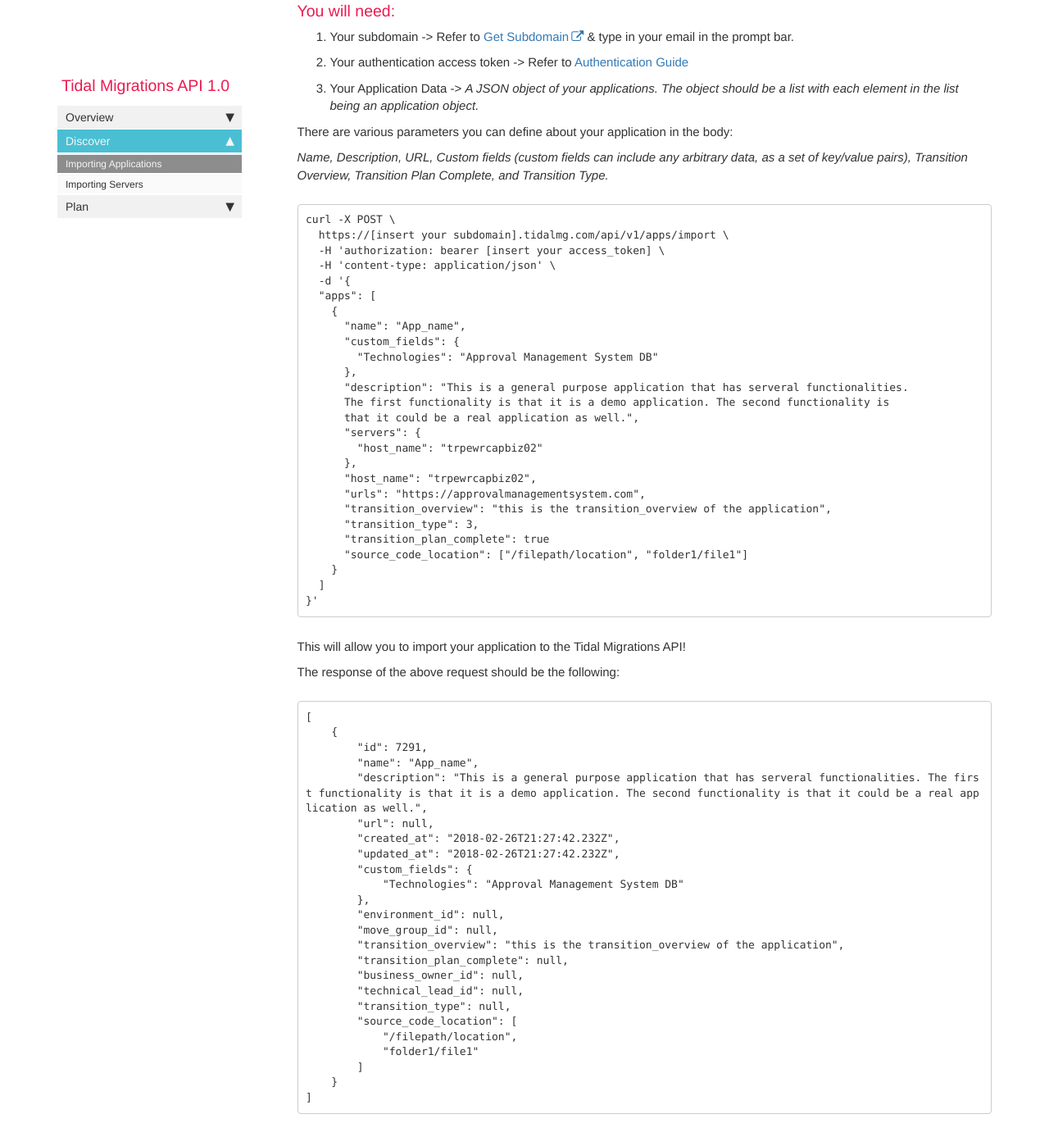
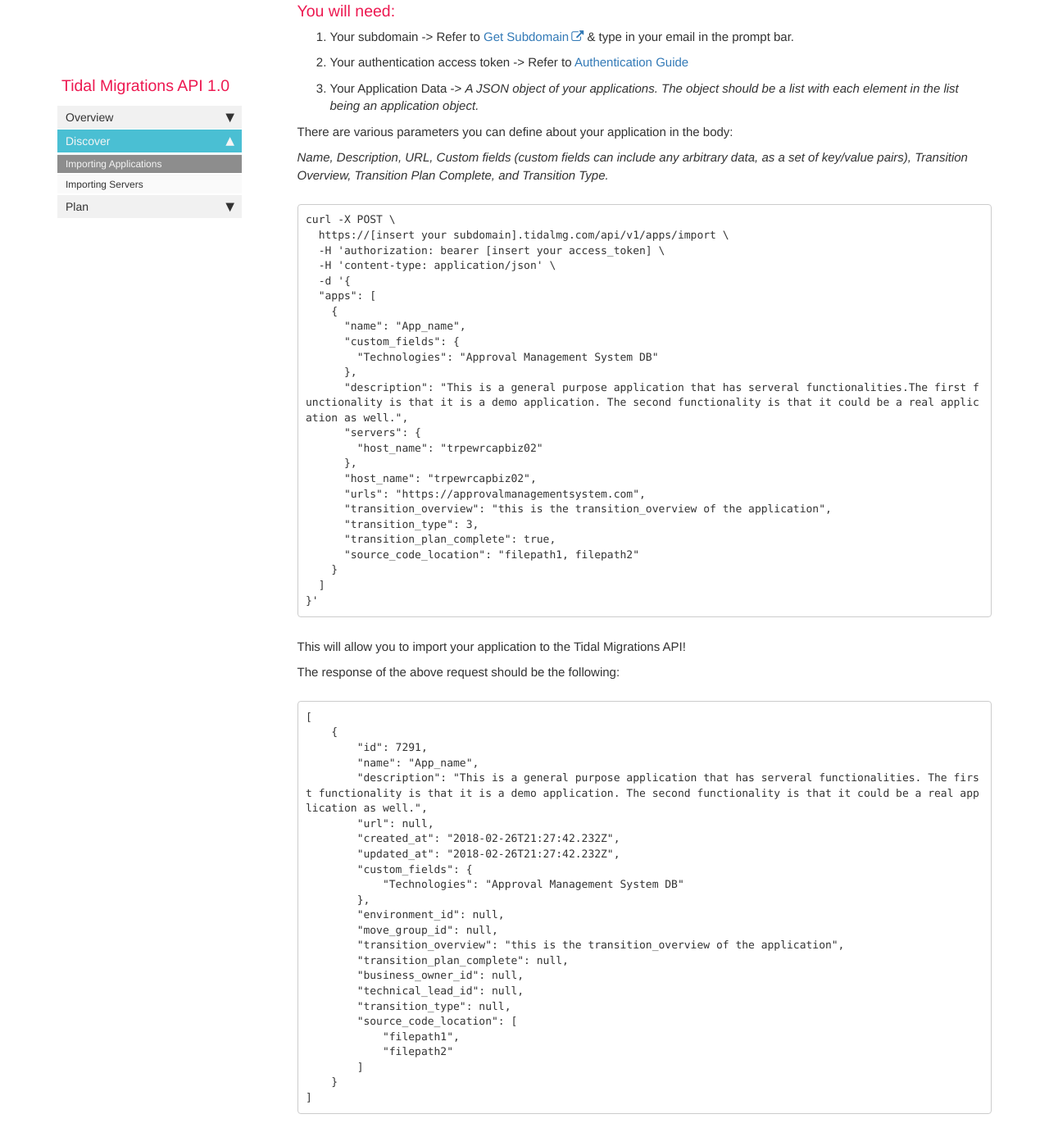
Before and after one commit to tidalmigrations/tidalmigrations.github.io, a Jekyll site: the page built from pages/api/importing_applications.md, in a window 1280 px wide and 1400 px high, scrolled down 407 px. Shown: the whole window at 82% size. Built offline with Jekyll 4.4.1, drawn with Linux system fonts in a browser that asks for light colours; nearby versions of some CDN libraries; comment, search, counter and statistics services are not loaded.

Commit message:
fix request body

```diff
--- a/pages/api/importing_applications.md
+++ b/pages/api/importing_applications.md
@@ -44,9 +44,7 @@ curl -X POST \
       "custom_fields": {
         "Technologies": "Approval Management System DB"
       },
-      "description": "This is a general purpose application that has serveral functionalities.
-      The first functionality is that it is a demo application. The second functionality is
-      that it could be a real application as well.",
+      "description": "This is a general purpose application that has serveral functionalities.The first functionality is that it is a demo application. The second functionality is that it could be a real application as well.",
       "servers": {
         "host_name": "trpewrcapbiz02"
       },
@@ -54,8 +52,8 @@ curl -X POST \
       "urls": "https://approvalmanagementsystem.com",
       "transition_overview": "this is the transition_overview of the application",
       "transition_type": 3,
-      "transition_plan_complete": true
-      "source_code_location": ["/filepath/location", "folder1/file1"]
+      "transition_plan_complete": true,
+      "source_code_location": "filepath1, filepath2"
     }
   ]
 }'
@@ -84,8 +82,8 @@ The response of the above request should be the following:
         "technical_lead_id": null,
         "transition_type": null,
         "source_code_location": [
-            "/filepath/location",
-            "folder1/file1"
+            "filepath1",
+            "filepath2"
         ]
     }
 ]
```
